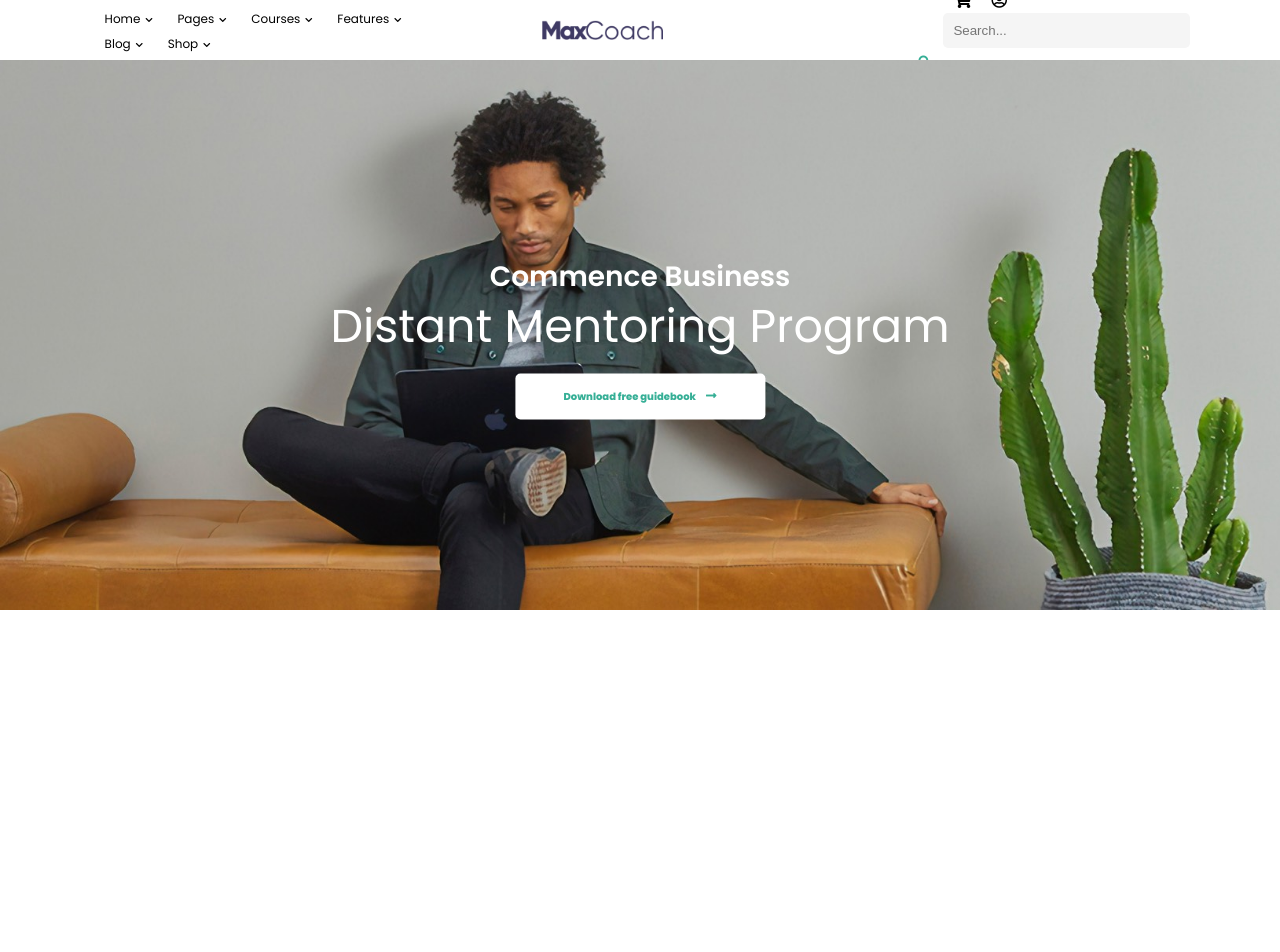
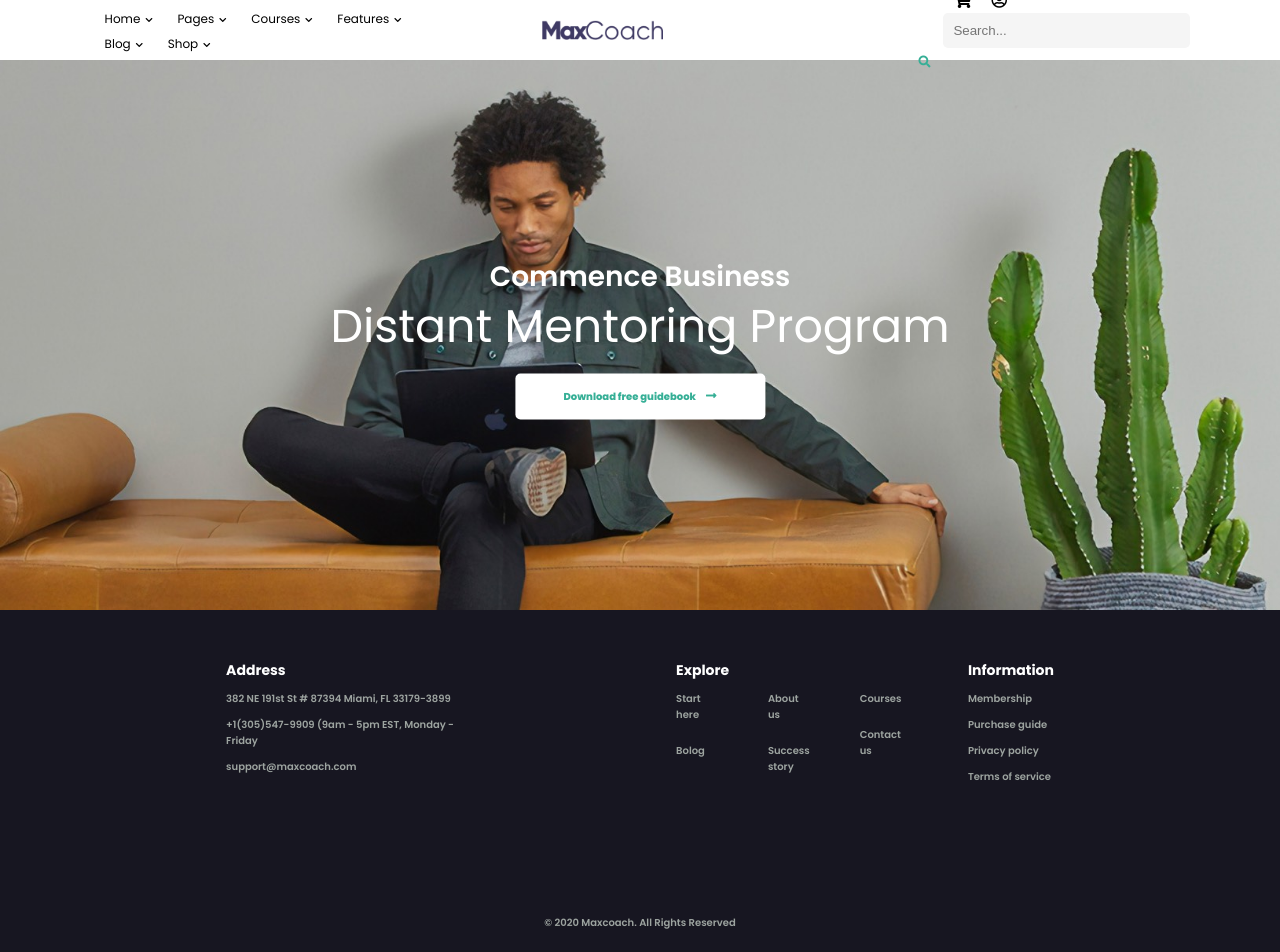
Before and after one commit to PaulDenis/proj-html-vuejs, a Vue app: page / in a window 1280 px wide. Shown: the top 952 px of the page. Before the commit the page ends 800 px from the top, so only its background shows below. Built offline with nearby package versions, Linux system fonts and the light colour scheme.

Commit message:
Footer e header statici completi.

```diff
--- a/src/App.vue
+++ b/src/App.vue
@@ -1,16 +1,21 @@
 <template>
   <div id="app">
     <Header/>
+
+
+    <Footer/>
   </div>
 </template>
 
 <script>
 import Header from './components/Header.vue'
+import Footer from './components/Footer.vue'
 
 export default {
   name: 'App',
   components: {
-    Header
+    Header,
+    Footer
   }
 }
 </script>
--- /dev/null
+++ b/src/components/Footer.vue
@@ -0,0 +1,107 @@
+<template>
+  <footer>
+      <div class="links">
+
+        <div>
+            <h2 class="title">Address</h2>
+            <p>382 NE 191st St # 87394 Miami, FL 33179-3899</p>
+            <p>+1(305)547-9909 (9am - 5pm EST, Monday - Friday</p>
+            <p>support@maxcoach.com</p>
+            <div class="social">
+                <ul>
+                    <li></li>
+                    <li></li>
+                    <li></li>
+                    <li></li>
+                </ul>
+            </div>
+        </div>
+        <div class="explore">
+            <h2 class="title">Explore</h2>
+            <ul>
+                <li><p>Start here</p></li>
+                <li><p>Bolog</p></li>
+                <li><p>About us</p></li>
+                <li><p>Success story</p></li>
+                <li><p>Courses</p></li>
+                <li><p>Contact us</p></li>
+            </ul>
+        </div>
+        <div>
+            <h2 class="title">Information</h2>
+            <p>Membership</p>
+            <p>Purchase guide</p>
+            <p>Privacy policy</p>
+            <p>Terms of service</p>
+        </div>
+      </div>
+      <div class="copy">
+          <p>&copy; 2020 Maxcoach. All Rights Reserved</p>
+      </div>
+  </footer>
+</template>
+
+<script>
+export default {
+
+}
+</script>
+
+<style lang="scss" scoped>
+ @import '~@fortawesome/fontawesome-free/css/all.min.css';
+ @import "~@fontsource/poppins/200.css";
+ @import "~@fontsource/poppins/400.css";
+ @import "~@fontsource/poppins/600.css";
+ @import "~@fontsource/poppins/700.css";
+ @import "~@fontsource/poppins/800.css";
+
+    footer {
+        // height: 500px;
+        background-color: #171621;
+        text-align: center;
+        font-family: poppins;
+        font-weight: 600;
+        color: #9da4a0;
+
+    }
+    .links {
+        display: flex;
+        width: 75%;
+        padding-top: 50px;
+        margin: auto;
+        // margin-bottom: 20px;
+        justify-content: center;
+        text-align: left;
+
+        ul {
+            display: flex;
+            flex-direction: column;
+            flex-wrap: wrap;
+            height: 130px;
+            list-style: none;
+            li {
+                margin-right: 50px;
+            }
+        }
+        div {
+            margin: 0 100px;
+        }
+        .title {
+            font-size: 14px;
+            color: white;
+        }
+        p {
+            margin: 10px 0;
+            font-size: 10px;
+            &:hover {
+            cursor: pointer;
+            text-decoration: underline;
+            }
+        }
+
+    }
+    .copy {
+            padding-bottom: 25px;
+            font-size: 10px;
+        }
+</style>
--- a/src/components/Header.vue
+++ b/src/components/Header.vue
@@ -73,6 +73,7 @@ export default {
         position: fixed;
         top: 0;
         left: 0;
+        z-index: 2;
         width: 100%;
         display: flex;
         padding: 0 7%;
```
